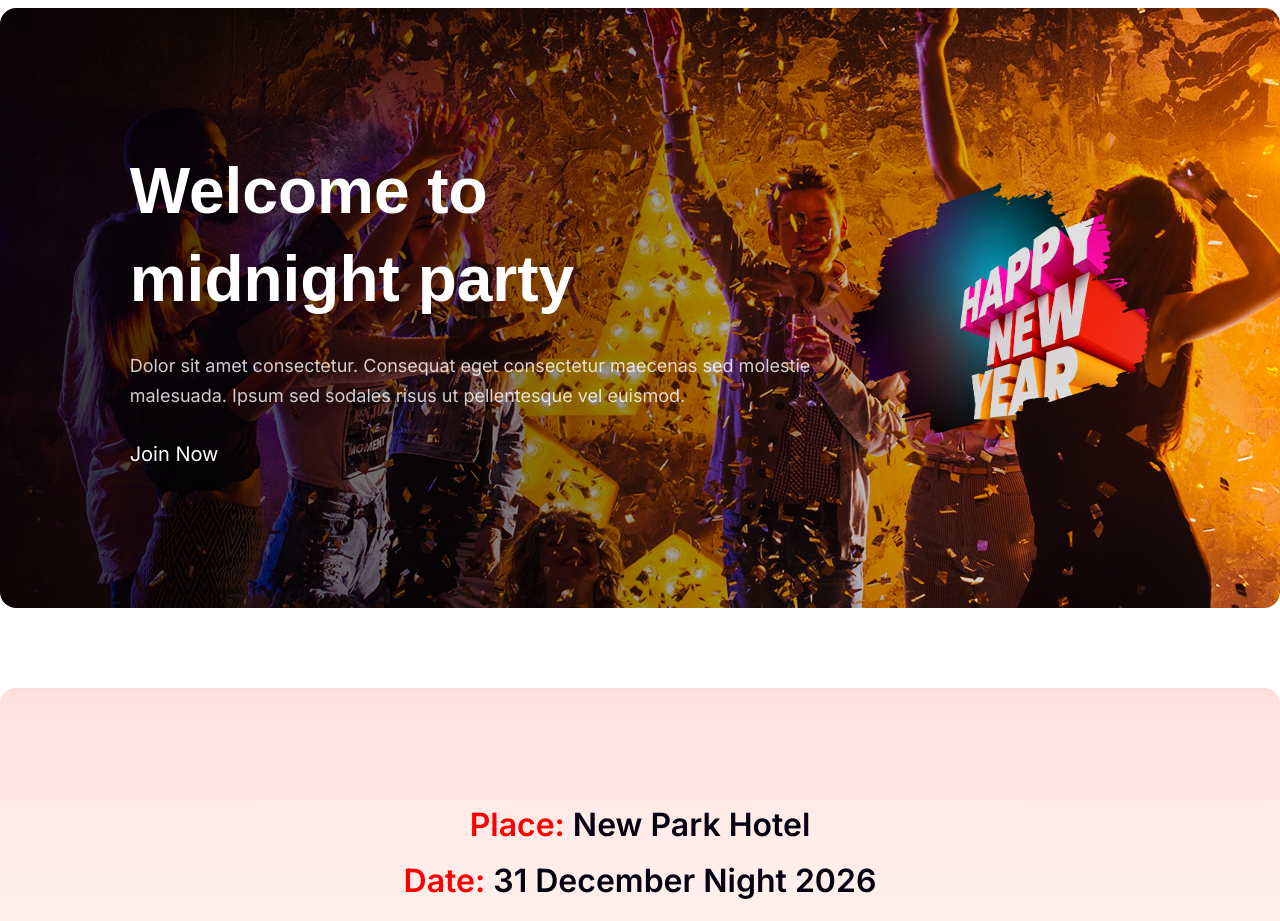
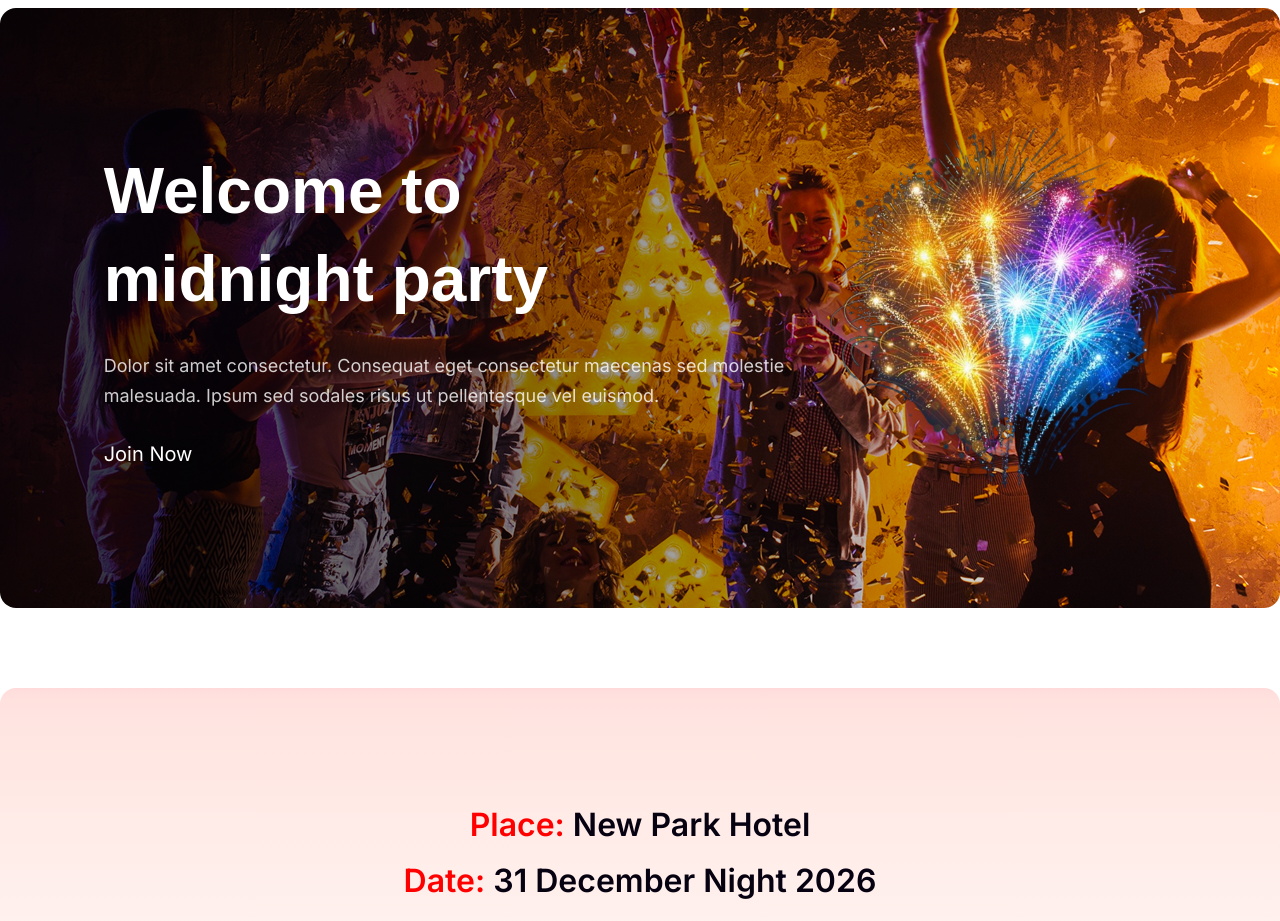
Before and after one commit to coderyeasin/new-year-offer, a React (Vite) app: page / in a window 1280 px wide. Shown: the part 1640-2561 px from the top of the page. Built offline with nearby package versions, Linux system fonts and the light colour scheme.

Commit message:
done-issues

```diff
--- a/src/components/WelcomeParty/WelcomeParty.tsx
+++ b/src/components/WelcomeParty/WelcomeParty.tsx
@@ -1,23 +1,23 @@
 import Container from "../layout/Container";
 import Section from "../layout/Section";
-import newYear from "/src/assets/new-year-shape.png";
+import newYear from "/src/assets/new-year-shape2.png";
 const WelcomeParty = () => {
   return (
     <Container>
       <Section>
         <div className="flex justify-center gap-10 items-center w-full h-150 bg-[linear-gradient(to_right,rgba(0,0,0,0.8),rgba(0,0,0,0)),url('/src/assets/party.png')] rounded-2xl">
           <div className="text-white space-y-7">
-            <h1 className=" text-[64px] font-black font-merriweather leading-[88px] ">
+            <h1 className=" text-[64px] font-black font-merriweather leading-22">
               Welcome to <br /> midnight party
             </h1>
-            <p className="font-inter text-white/80 text-[18px] leading-[30px]">
+            <p className="font-inter text-white/80 text-[18px] leading-7.5">
               Dolor sit amet consectetur. Consequat eget consectetur maecenas
               sed molestie <br /> malesuada. Ipsum sed sodales risus ut
               pellentesque vel euismod.
             </p>
             <h3 className="font-inter text-[20px]">Join Now</h3>
           </div>
-          <img src={newYear} alt="newYear" className="w-[300px] h-[250px]" />
+          <img src={newYear} alt="newYear" className="w-88 h-90" />
         </div>
       </Section>
       <Section>
```
Also changed, not shown: src/assets/new-year-shape2.png (added).
